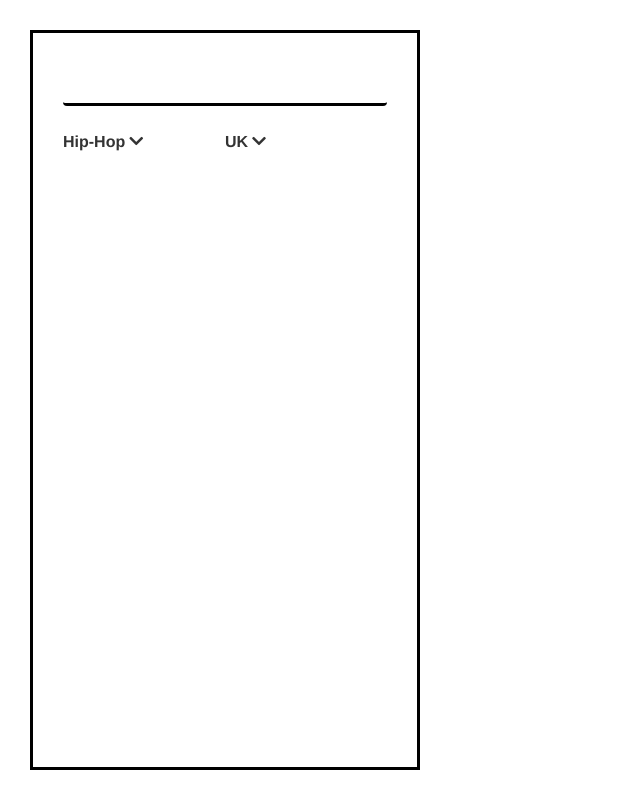
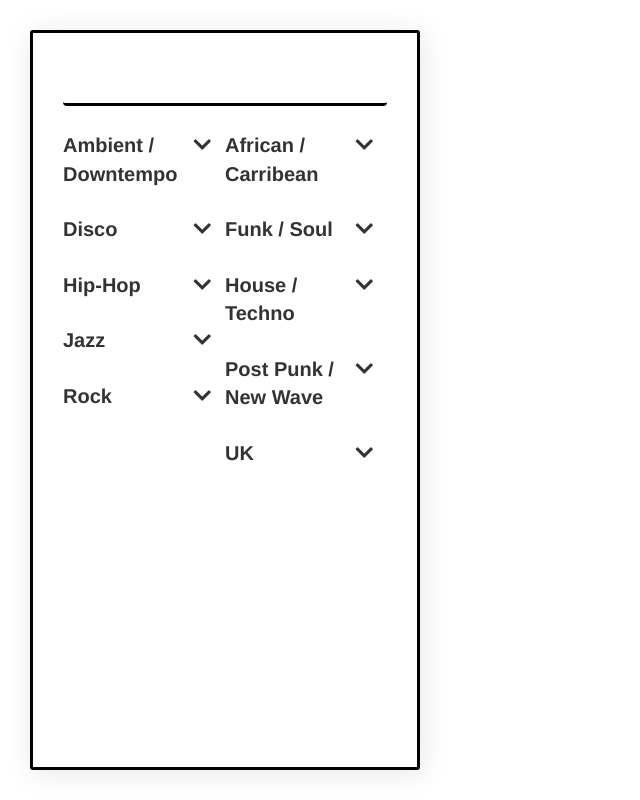
Before and after one commit to hachall/komark-react, a React app: page / in a window 1280 px wide. Shown: the whole page, without its empty margins (0-640 px from the left). Built offline with nearby package versions, Linux system fonts and the light colour scheme.

Commit message:
redux tag selection finished

```diff
--- a/assets/stylesheets/_tags.scss
+++ b/assets/stylesheets/_tags.scss
@@ -1,14 +1,21 @@
 .tag-list {
-  margin-top: 20px;
   display: flex;
-  flex-wrap: wrap;
+  // flex-wrap: wrap;
+}
+.tag-column {
+  overflow: scroll;
+  width: 50%;
 }
 
 
 .tags-title {
   display: flex;
-  font-size: 16px;
+  justify-content: space-between;
+  font-size: 20px;
   font-weight: bold;
+  // border-left: 3px solid black;
+  margin-top: 20px;
+  padding-right: 10px;
   p {
     margin: 5px 4px 2px 0px;
   }
@@ -19,7 +26,7 @@
 }
 
 .tag-group {
-  flex: 50% 0 0;
+
   cursor: pointer;
 }
 
@@ -34,3 +41,24 @@
 .subtag {
   margin: 0 0 3px;
 }
+
+.selected {
+  background-color: black;
+  color: white;
+  width: 100px;
+}
+
+.hover-highlight:hover {
+  background: rgb(200,200,200);
+  color: white;
+}
+
+.disabled {
+  color: rgba(0,0,0,0.2);
+}
+
+.disabled:hover {
+  color: rgba(0,0,0,0.2);
+  background-color: white;
+  cursor: default;
+}
--- a/assets/stylesheets/application.scss
+++ b/assets/stylesheets/application.scss
@@ -42,6 +42,9 @@ body {
   width: 100%;
   border: 3px solid black;
   padding: 30px;
+  box-shadow: 2px 3px 30px rgba(0,0,0,0.1);
+  border-radius: 3px;
+  overflow: scroll;
 
 }
 
--- a/package.json
+++ b/package.json
@@ -30,7 +30,8 @@
     "react": "^16.6.3",
     "react-dom": "^16.6.3",
     "react-redux": "^6.0.0",
-    "redux": "^4.0.1"
+    "redux": "^4.0.1",
+    "redux-logger": "^3.0.6"
   },
   "scripts": {
     "start": "webpack-dev-server --mode development",
--- /dev/null
+++ b/src/actions/index.js
@@ -0,0 +1,17 @@
+import tags from '../tags';
+
+export function setTags() {
+
+  return {
+    type: 'SET_TAGS',
+    payload: tags
+  }
+}
+
+export function selectTag(tag) {
+  return {
+    type: 'SELECT_TAG',
+    payload: tag
+  }
+
+}
--- a/src/components/tag_group.jsx
+++ /dev/null
@@ -1,47 +0,0 @@
-import React, { Component } from 'react';
-
-
-class TagGroup extends Component {
-
-  constructor(props) {
-    super(props);
-
-    this.state = {
-      open: false
-    };
-  }
-
-
-
-  handleClick = () => {
-
-    this.setState({
-      open: !this.state.open
-    })
-  }
-
-
-  render() {
-
-    let open_toggle_classes = "subtags-list"
-    let chevron_toggle_classes = this.state.open ? "fas fa-chevron-up" : "fas fa-chevron-down"
-    console.log(this.state.open)
-    if (this.state.open) {
-      open_toggle_classes += "open"
-    }
-
-    return (
-      <div className="tag-group">
-        <div className="tags-title">
-          <p className="margin-right">{this.props.tag_group.name}</p>
-          <p onClick={this.handleClick}><i className={chevron_toggle_classes}></i></p>
-        </div>
-        <div className={open_toggle_classes}>
-          {this.props.tag_group.subtags.map((subtag) => <p className="subtag" key={subtag}>{subtag}</p>)}
-        </div>
-      </div>
-    );
-  }
-}
-
-export default TagGroup;
--- /dev/null
+++ b/src/containers/tag_group.jsx
@@ -0,0 +1,107 @@
+import React, { Component } from 'react';
+import { bindActionCreators } from 'redux';
+import { connect } from 'react-redux';
+import { selectTag } from '../actions';
+
+
+class TagGroup extends Component {
+
+  constructor(props) {
+    super(props);
+
+    this.state = {
+      open: false
+    };
+  }
+
+  toggleOpen = (event) => {
+    console.log(event)
+    this.setState({
+      open: !this.state.open
+    })
+  }
+
+  handleClick = (event) => {
+    this.props.selectTag(event.target.innerText)
+  }
+
+  checkSelectionInGroup = () => {
+    if (this.props.selectedTags === []) {
+      return false
+    }
+    let wholeGroup = [].concat(this.props.tag_group.subtags)
+    // wholeGroup.push(this.props.tag_group.name)
+    let intersection = this.props.selectedTags.filter(x => wholeGroup.includes(x))
+    return !(intersection.length === 0)
+  }
+
+
+  render() {
+
+    let open_toggle_classes = "subtags-list"
+    let chevron_toggle_classes = this.state.open ? "fas fa-chevron-up hover-highlight" : "fas fa-chevron-down hover-highlight"
+    if (this.state.open) {
+      open_toggle_classes += "open"
+    }
+
+    let classesTitleTag = (tag) => {
+      if (this.props.selectedTags.includes(tag)) {
+        return "margin-right hover-highlight selected"
+      } else {
+        return "margin-right hover-highlight"
+      }
+    }
+
+    let classesSubTag = (tag) => {
+      if (this.props.selectedTags.includes(tag)) {
+        return "subtag hover-highlight selected"
+      } else {
+        return "subtag hover-highlight"
+      }
+    }
+
+    // if ((this.checkSelectionInGroup()) && (this.state.open)) {
+    //   let disableOpen = true
+    //   console.log(disableOpen)
+    // } else {
+    //   let disableOpen = false
+    // }
+
+    let disableOpen = ((this.checkSelectionInGroup()) && (this.state.open))
+
+
+    return (
+      <div className="tag-group">
+        <div className="tags-title ">
+          <div onClick={this.handleClick}>
+            <p className={classesTitleTag(this.props.tag_group.name)}>{this.props.tag_group.name}</p>
+          </div>
+          {
+            disableOpen
+            ? <p><i className={chevron_toggle_classes + " disabled"}></i></p>
+            : <p onClick={this.toggleOpen}><i className={chevron_toggle_classes}></i></p>
+          }
+        </div>
+        <div className={open_toggle_classes}>
+            {this.props.tag_group.subtags.map((subtag) => <div key={subtag} onClick={this.handleClick}><p className={classesSubTag(subtag)} >{subtag}</p></div>)}
+        </div>
+      </div>
+    );
+  }
+}
+
+function mapDispatchToProps(dispatch) {
+  return bindActionCreators(
+    {selectTag: selectTag},
+    dispatch
+  );
+}
+
+function mapStateToProps(state) {
+  return {
+    selectedTags: state.selectedTags
+  };
+}
+
+
+export default connect(mapStateToProps, mapDispatchToProps)(TagGroup);
--- a/src/containers/tag_list.jsx
+++ b/src/containers/tag_list.jsx
@@ -1,25 +1,42 @@
 import React, { Component } from 'react';
+import { bindActionCreators } from 'redux';
+import { connect } from 'react-redux';
+import { setTags } from '../actions';
 
-import TagGroup from '../components/tag_group'
+import TagGroup from './tag_group'
 
 class TagList extends Component {
 
-  static defaultProps = {
-    tag_groups: [
-      {"name": "Hip-Hop",
-      "subtags": ['Trap', 'Gangsta', 'Boom Bap', 'Dirty South']},
-      {"name": "UK",
-      "subtags": ['Grime', 'Garage', 'Drum & Bass', 'Dubstep']}
-    ]
+
+  componentWillMount() {
+    this.props.setTags();
   }
 
   render() {
     return (
       <div className="tag-list">
-        {this.props.tag_groups.map((tag_group) => <TagGroup tag_group={tag_group} key={tag_group.name}/>)}
+        <div className="tag-column">
+          {this.props.tags[0].map((tag_group) => <TagGroup tag_group={tag_group} key={tag_group.name}/>)}
+        </div>
+        <div className="tag-column">
+          {this.props.tags[1].map((tag_group) => <TagGroup tag_group={tag_group} key={tag_group.name}/>)}
+        </div>
       </div>
     );
   }
 }
 
-export default TagList;
+function mapDispatchToProps(dispatch) {
+  return bindActionCreators(
+    {setTags: setTags},
+    dispatch
+  );
+}
+
+function mapStateToProps(state) {
+  return {
+    tags: state.tags
+  };
+}
+
+export default connect(mapStateToProps, mapDispatchToProps)(TagList);
--- a/src/index.jsx
+++ b/src/index.jsx
@@ -1,11 +1,31 @@
 import React from 'react';
 import ReactDOM from 'react-dom';
+import { Provider } from 'react-redux';
+import { createStore, combineReducers, applyMiddleware } from 'redux';
+import { logger } from 'redux-logger';
 
 import '../assets/stylesheets/application.scss';
 
 import AppIndex from './components/appindex';
 
+import tagsReducer from './reducers/tags_reducer';
+import selectedTagsReducer from './reducers/selected_tags_reducer';
+const reducers = combineReducers({
+  tags: tagsReducer,
+  selectedTags: selectedTagsReducer
+});
+
+const initialState = {
+  selectedTags: []
+}
+
+const middlewares = applyMiddleware(logger);
+
 const root = document.getElementById('root');
 if (root) {
-  ReactDOM.render(<AppIndex />, root);
+  ReactDOM.render(
+    <Provider store={createStore(reducers, initialState, middlewares)}>
+      <AppIndex />
+    </Provider>,
+    root);
 }
--- /dev/null
+++ b/src/reducers/selected_tags_reducer.jsx
@@ -0,0 +1,33 @@
+export default function(state, action) {
+  if (state === undefined) {
+    return [];
+  }
+
+  // toggleTags = (tag) => {
+  //   if (state.includes(tag)) {
+  //     let tags = state.splice(state.indexOf(tag), 1)
+  //   } else {
+  //     let tags = state.push(tag)
+  //   }
+  //   return tags
+  // }
+
+  switch( action.type) {
+    case 'SELECT_TAG':
+      // return toggleTags(action.payload)
+      // return [action.payload]
+      const tags = state
+      if (state.includes(action.payload)) {
+        return state.filter(element => element !== action.payload);
+         // tags.slice(state.indexOf(action.payload))
+      } else {
+        return [].concat(state, action.payload)
+        // tags.push(action.payload)
+      }
+      // return tags
+    default:
+      return state;
+  }
+
+
+}
--- /dev/null
+++ b/src/reducers/tags_reducer.jsx
@@ -0,0 +1,18 @@
+export default function(state, action) {
+  if (state === undefined) {
+    return [[], []]
+  }
+
+  // if (action.type === 'SET_TAGS') {
+  //   return action.payload
+  // } else {
+  //   return state;
+  // }
+
+  switch (action.type) {
+    case ('SET_TAGS'):
+      return action.payload;
+    default:
+      return state;
+  }
+}
--- /dev/null
+++ b/src/tags.js
@@ -0,0 +1,28 @@
+const tags = [
+  [
+    {"name": "Ambient / Downtempo",
+    "subtags": ['Abstract', 'Ambient', 'Balearic', 'Downtempo', 'Komische']},
+    {"name": "Disco",
+    "subtags": ['Boogie', 'Cosmic', 'Disco', 'Italo']},
+    {"name": "Hip-Hop",
+    "subtags": ['Trap', 'Gangsta', 'Boom Bap', 'Dirty South']},
+    {"name": "Jazz",
+    "subtags": ['Contemporary', 'Free', 'Jazz-Funk', 'Jazz Fusion', 'Soul Jazz', 'Spiritual Jazz']},
+    {"name": "Rock",
+    "subtags": ['Grunge', 'Indie', 'Rock', 'Krautrock', 'Psychedelic Rock']}
+  ],
+  [
+    {"name": "African / Carribean",
+    "subtags": ['Afrobeat', 'Calypso', 'Dub', 'Ethiopiques', 'Reggae', 'Rocksteady', 'Highlife', 'Makossa']},
+    {"name": "Funk / Soul",
+    "subtags": ['Funk', 'Gospel', 'R&B', 'Soul']},
+    {"name": "House / Techno",
+    "subtags": ['Acid', 'Ambient Techno', 'Breaks', 'Broken Beat', 'Chicago House', 'Detroit House', 'Dub Techno', 'Electro', 'Ghetto House', 'House', 'Leftfield', 'Minimale', 'Techno', 'Trance']},
+    {"name": "Post Punk / New Wave",
+    "subtags": ['EBM', 'Industrial', 'Minimal Synth', 'New Beat', 'New Wave', 'Post Punk', 'Synth Pop']},
+    {"name": "UK",
+    "subtags": ['Drum & Bass', 'Dubstep', 'Garage', 'Grime', 'Jungle', 'UK Funky']}
+  ]
+]
+
+export default tags;
```
Also changed, not shown: 1 other file (tests, documents, lock files or other folders).
